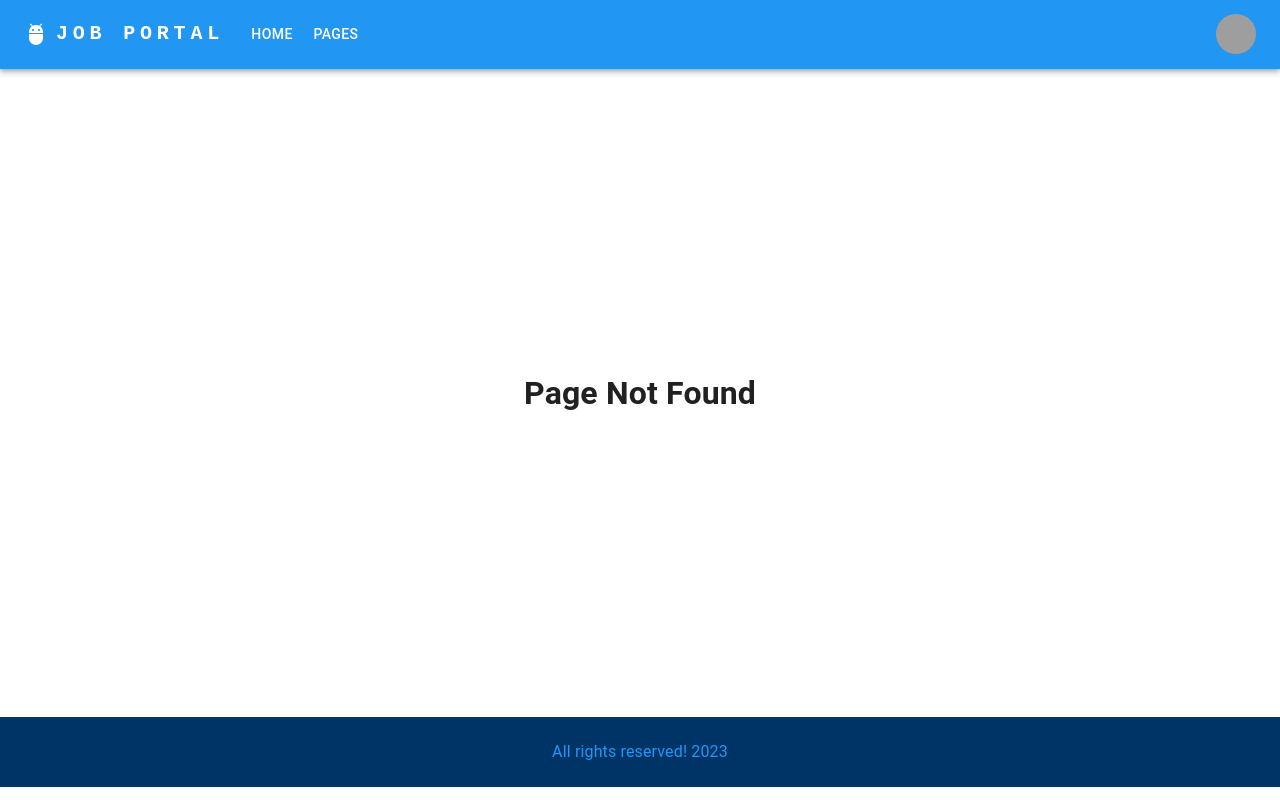
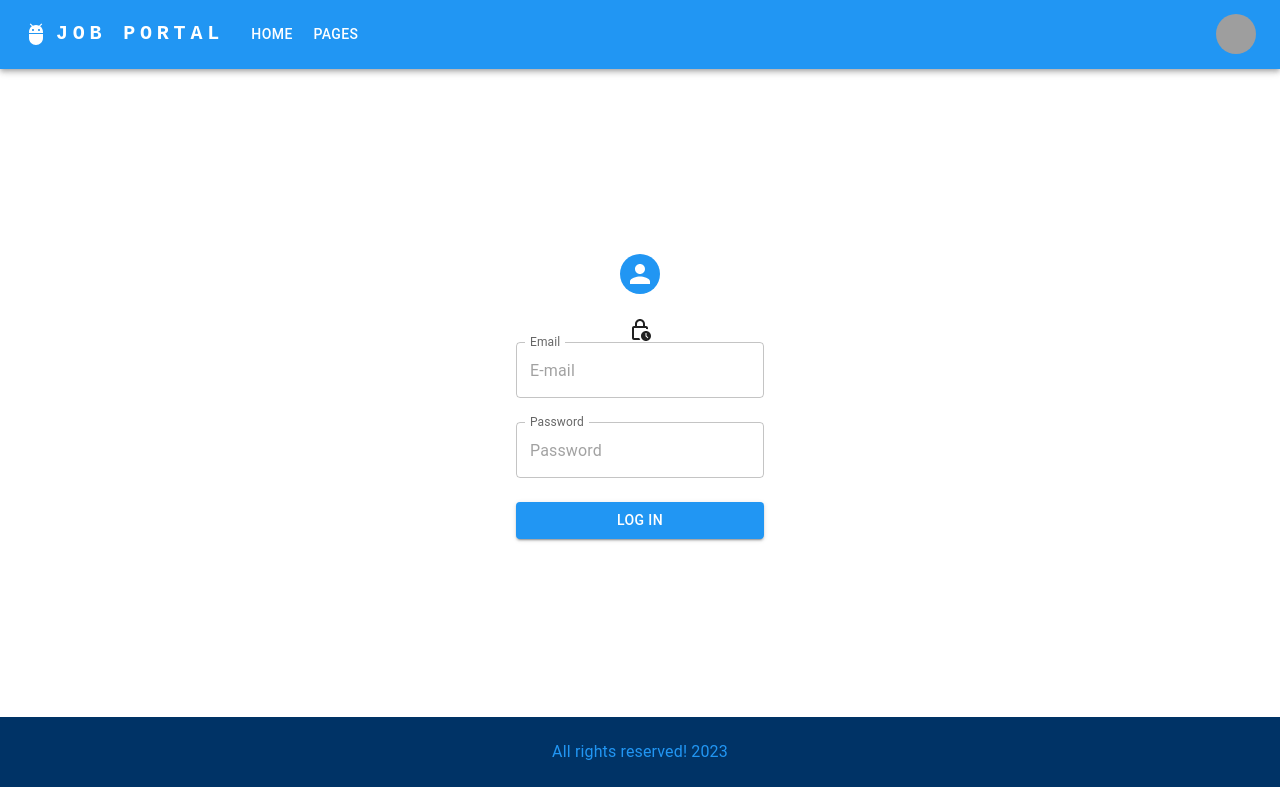
Before and after one commit to wuyepabdul/job-portal, a React (Create React App) app in the folder frontend/: page /login in a window 1280 px wide. Before the commit this address had no page. Built offline with nearby package versions, Linux system fonts and the light colour scheme; grey boxes are pictures that could not be loaded.

Commit message:
Add login route

```diff
--- a/frontend/src/App.js
+++ b/frontend/src/App.js
@@ -6,6 +6,7 @@ import { CssBaseline, ThemeProvider } from "@mui/material";
 import { theme } from "./theme";
 import { ToastContainer } from "react-toastify";
 import "react-toastify/dist/ReactToastify.css";
+import Login from "./pages/Login";
 
 const App = () => {
   return (
@@ -16,6 +17,7 @@ const App = () => {
         <BrowserRouter>
           <Routes>
             <Route path="/" element={<Home />} />
+            <Route path="/login" element={<Login />} />
             <Route path="/search/location/:location" element={<Home />} />
             <Route path="/search/:keyword" element={<Home />} />
             <Route path="*" element={<NotFound />} />
```
